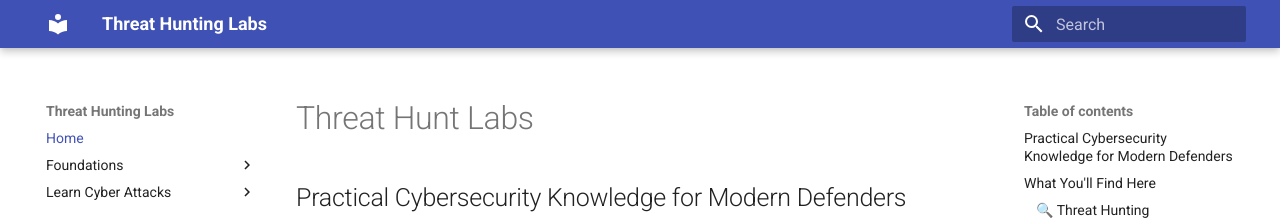
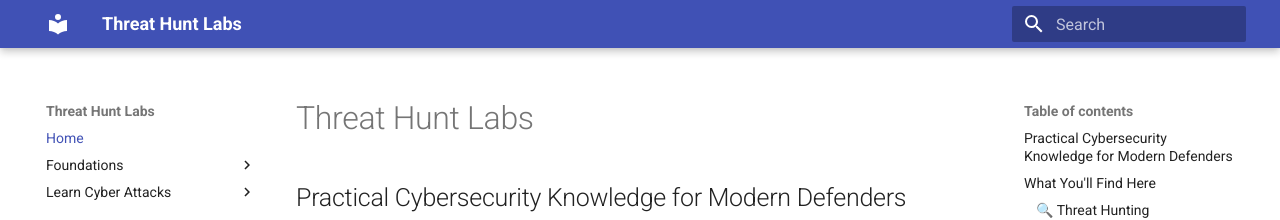
Before and after one commit to pbmundas/ThreatHuntingLabs, an MkDocs documentation site: the page built from docs/index.md, in a window 1280 px wide. Shown: the top 220 px of the page. Built offline with MkDocs 1.6.1 and Material for MkDocs 9.7.7, drawn with Linux system fonts in a browser that asks for light colours.

Commit message:
Update mkdocs.yml

```diff
--- a/mkdocs.yml
+++ b/mkdocs.yml
@@ -1,4 +1,4 @@
-site_name: Threat Hunting Labs
+site_name: Threat Hunt Labs
 site_url: https://threathuntlabs.com
 
 theme:
```
